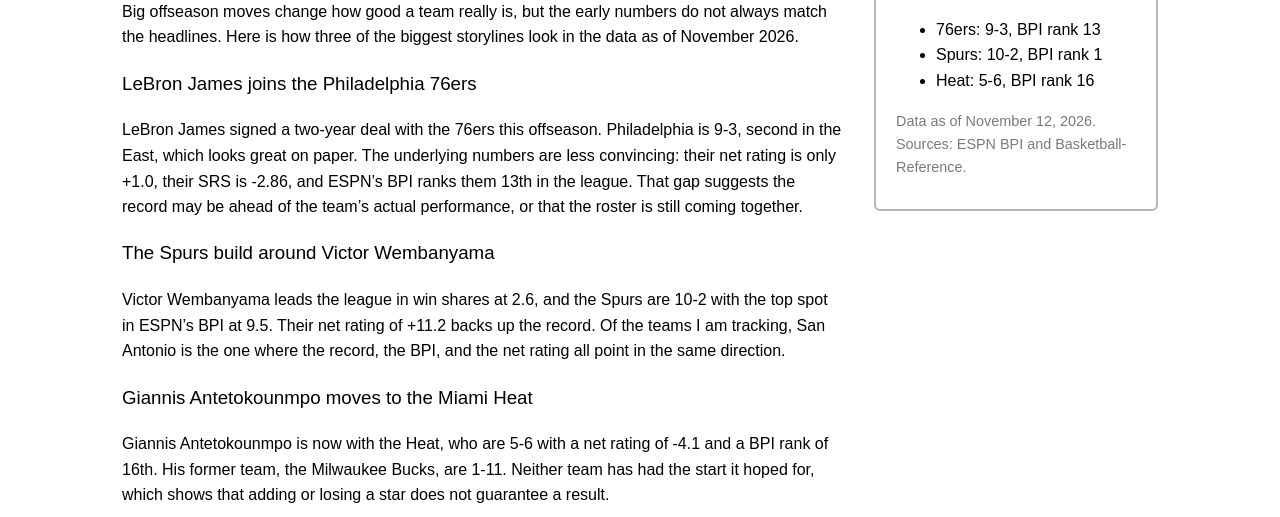
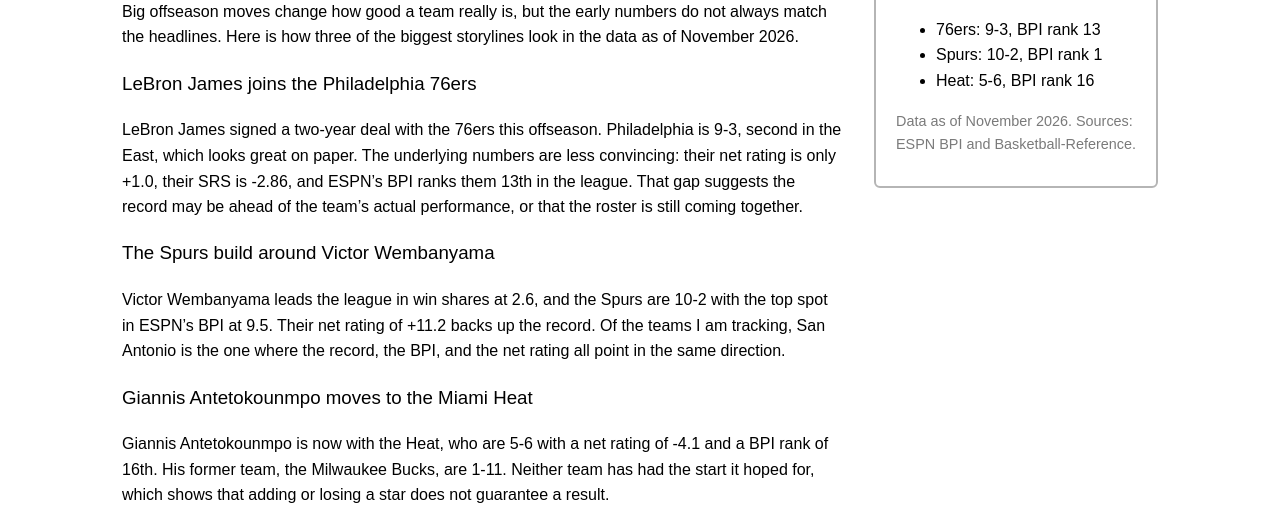
Before and after one commit to aacarino-carino/CIS300-F26-Carino, a plain HTML site: page trade-roster-impact.html in a window 1280 px wide. Shown: the part 283-800 px from the top of the page. Drawn offline with Linux system fonts and the light colour scheme.

```diff
--- a/trade-roster-impact.html
+++ b/trade-roster-impact.html
@@ -72,7 +72,7 @@
         <li>Spurs: 10-2, BPI rank 1</li>
         <li>Heat: 5-6, BPI rank 16</li>
       </ul>
-      <p class="note">Data as of November 12, 2026. Sources: ESPN BPI and Basketball-Reference.</p>
+      <p class="note">Data as of November 2026. Sources: ESPN BPI and Basketball-Reference.</p>
     </aside>
   </main>
 
```
